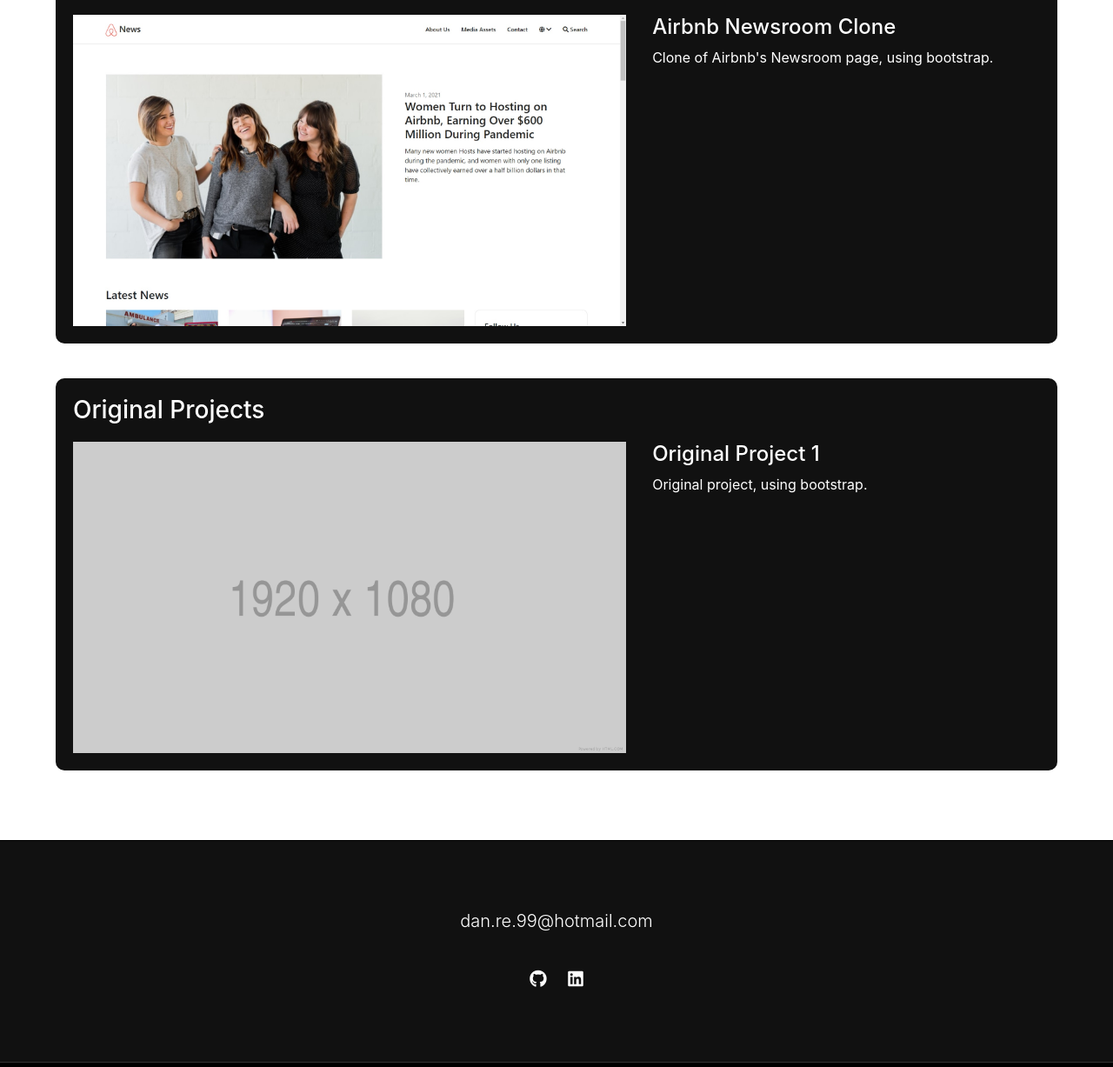
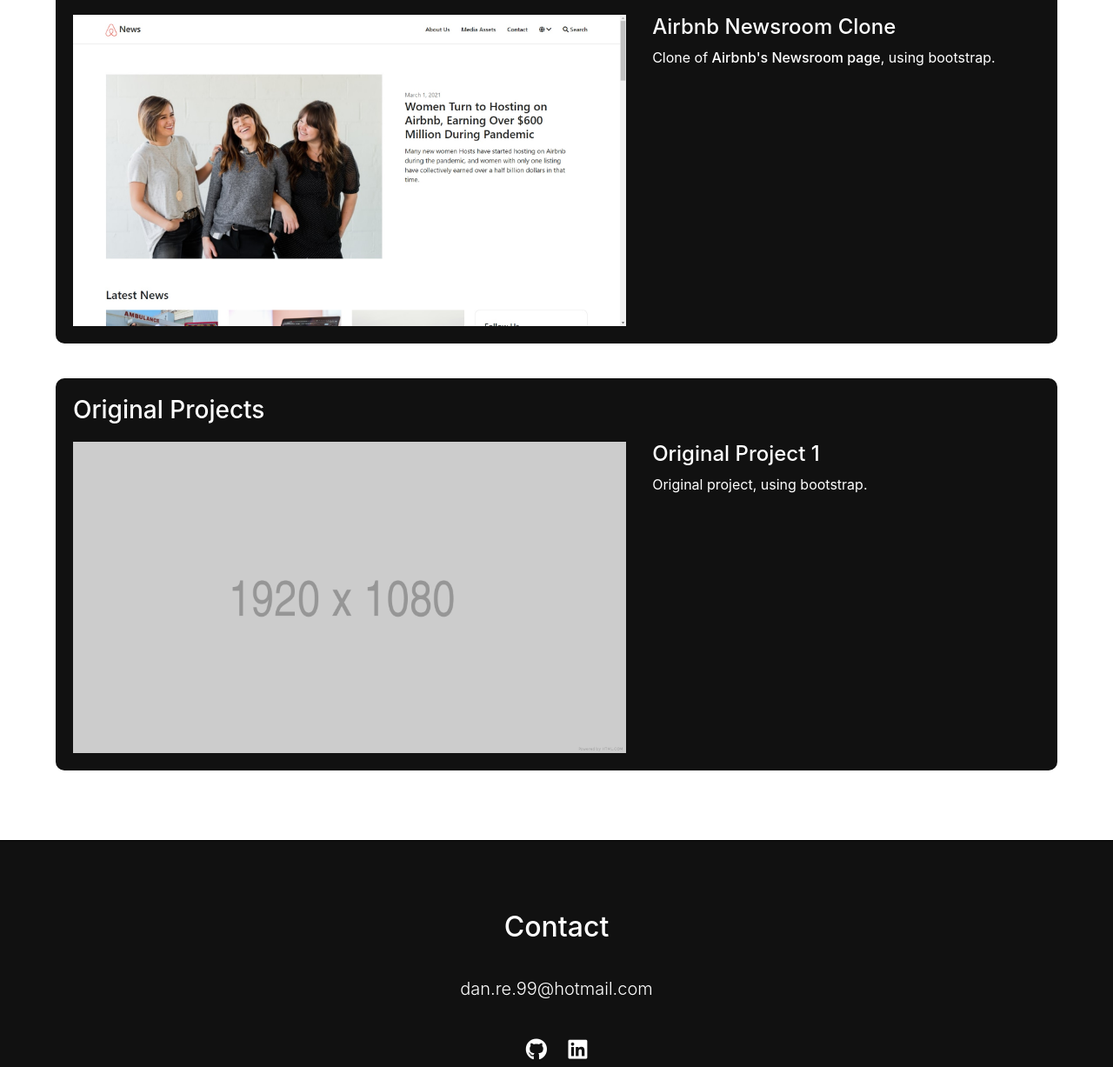
Before and after one commit to DrDraenor/Portfolio, a plain HTML site: page index.html in a window 1280 px wide. Shown: the part 1353-2580 px from the top of the page at 87% size. Drawn offline with nearby package versions, Linux system fonts and the light colour scheme.

Commit message:
added links to reference sites for clones, made e-mail an interactable link, changed apple clone image, and added Contact heading

```diff
--- a/index.html
+++ b/index.html
@@ -62,23 +62,27 @@
 
 		<div class="container-fluid" id="portfolio">
 			<h2>Portfolio</h2>
+
 			<div class="portfolio-cat" id="clones">
 				<h3>Clones</h3>
+
 				<div class="row project-display">
 					<a class="col-12 col-md-7 img" href="https://apple-clone-danilo-re.netlify.app" target="_blank"><img src="./images/Apple_Clone.jpg" alt=""/></a>
 					<div class="col-12 col-md-5 desc">
 						<a href="https://apple-clone-danilo-re.netlify.app" target="_blank"><h4>Apple Clone</h4></a>
-						<p>Clone of the Apple landing page, using only Html and CSS.</p>
+						<p>Clone of <a href="https://www.apple.com/" target="_blank">Apple's landing page</a>, using only Html and CSS.</p>
 					</div>
 				</div>
+
 				<div class="row project-display">
 					<a class="col-12 col-md-7 img" href="https://airbnb-newsroom-clone-danilo-re.netlify.app" target="_blank"><img src="./images/Airbnb_Newsroom_Clone.jpg" alt=""/></a>
 					<div class="col-12 col-md-5 desc">
 						<a href="https://airbnb-newsroom-clone-danilo-re.netlify.app" target="_blank"><h4>Airbnb Newsroom Clone</h4></a>
-						<p>Clone of Airbnb's Newsroom page, using bootstrap.</p>
+						<p>Clone of <a href="https://www.apple.com/" target="_blank">Airbnb's Newsroom page</a>, using bootstrap.</p>
 					</div>
 				</div>
 			</div>
+
 			<div class="portfolio-cat" id="original-projects">
 				<h3>Original Projects</h3>
 				<div class="row project-display">
@@ -93,8 +97,9 @@
 
 		<div id="contact">
 			<div class="container-fluid">
+				<h2>Contact</h2>
 				<div id="info">
-					<h5>dan.re.99@hotmail.com</h5>
+					<h5><a href="mailto: dan.re.99@hotmail.com">dan.re.99@hotmail.com</a></h5>
 				</div>
 				<div id="social">
 					<a href="https://github.com/DrDraenor?tab=repositories" target="_blank" style="margin-left: 0;"><i class="fab fa-github"></i></a>
--- a/style.css
+++ b/style.css
@@ -94,6 +94,9 @@ header a, header a:hover, #about-text, .desc a {
 .img:hover img {
 	transform: scale(1.01)
 }
+.desc p a {
+	font-weight: 500;
+}
 
 /* Contact */
 #contact {
@@ -102,15 +105,18 @@ header a, header a:hover, #about-text, .desc a {
 	text-align: center;
 	background-color: #111;
 }
-#contact a, #contact h5 {
+#contact a, #contact h5, #contact h2 {
 	color: white;
+}
+#contact h2 {
+	margin-bottom: 40px;
 }
 #contact h5 {
 	font-weight: 300;
 	margin-bottom: 40px;
 }
 #social a {
-	font-size: 20px;
+	font-size: 25px;
 	margin-left: 20px;
 }
 
```
Also changed, not shown: images/Apple_Clone.jpg.
